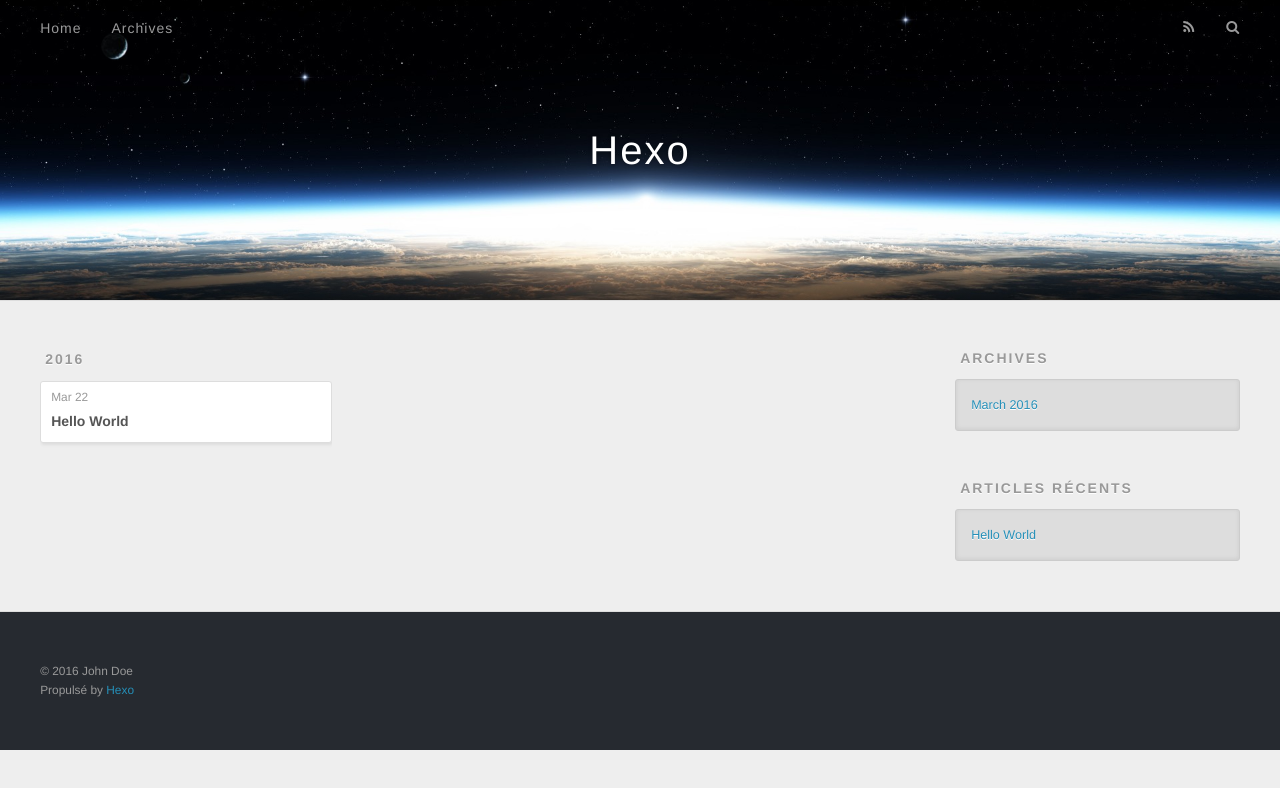
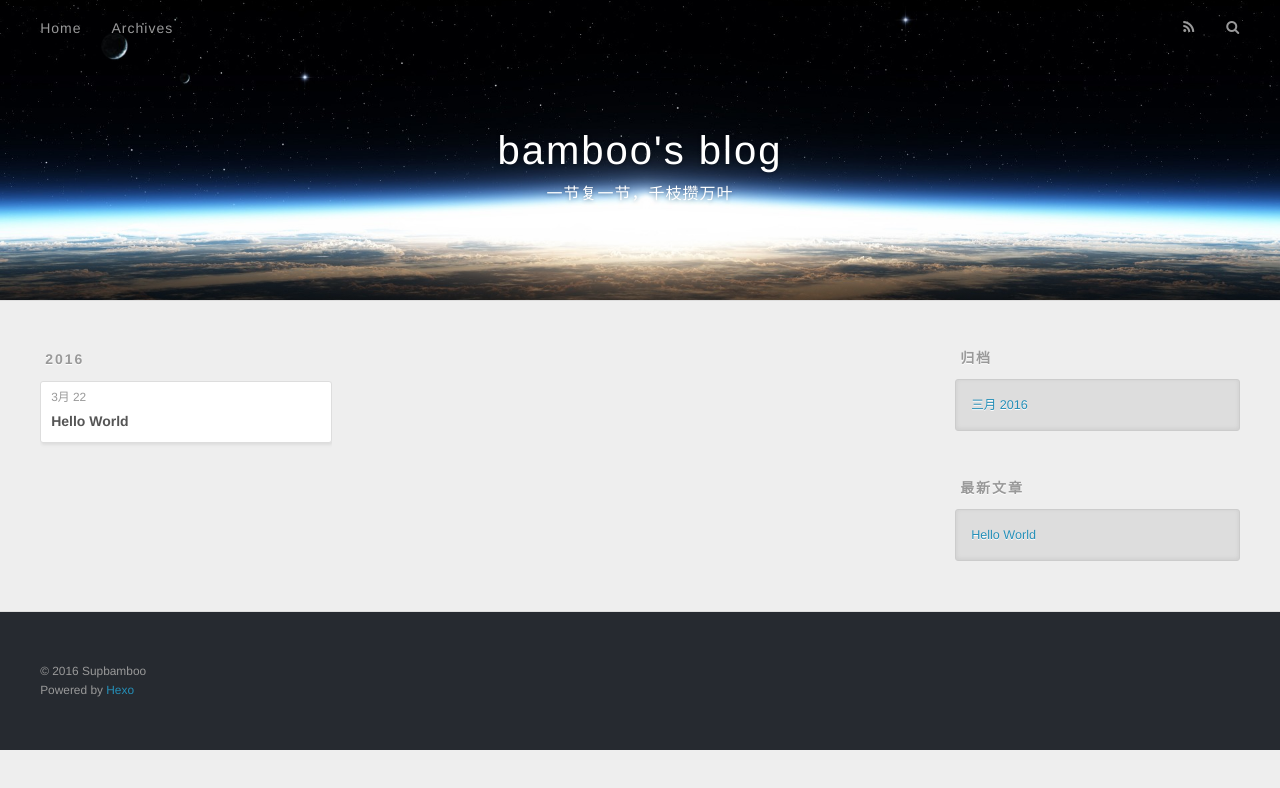
Before and after one commit to supbamboo/supbamboo.github.io, a plain HTML site: page archives/2016/03/index.html in a window 1280 px wide. Drawn offline with nearby package versions, Linux system fonts and the light colour scheme.

Commit message:
Site updated: 2016-03-22 13:00:54

```diff
--- a/archives/2016/03/index.html
+++ b/archives/2016/03/index.html
@@ -3,19 +3,19 @@
 <head>
   <meta charset="utf-8">
 
-  <title>Archives: 2016/3 | Hexo</title>
+  <title>归档: 2016/3 | bamboo&#39;s blog</title>
   <meta name="viewport" content="width=device-width, initial-scale=1, maximum-scale=1">
-  <meta name="description">
+  <meta name="description" content="一节复一节，千枝攒万叶；我自不开花，免撩蜂与蝶.">
 <meta property="og:type" content="website">
-<meta property="og:title" content="Hexo">
+<meta property="og:title" content="bamboo's blog">
 <meta property="og:url" content="http://yoursite.com/archives/2016/03/index.html">
-<meta property="og:site_name" content="Hexo">
-<meta property="og:description">
+<meta property="og:site_name" content="bamboo's blog">
+<meta property="og:description" content="一节复一节，千枝攒万叶；我自不开花，免撩蜂与蝶.">
 <meta name="twitter:card" content="summary">
-<meta name="twitter:title" content="Hexo">
-<meta name="twitter:description">
+<meta name="twitter:title" content="bamboo's blog">
+<meta name="twitter:description" content="一节复一节，千枝攒万叶；我自不开花，免撩蜂与蝶.">
 
-    <link rel="alternate" href="/atom.xml" title="Hexo" type="application/atom+xml">
+    <link rel="alternate" href="/atom.xml" title="bamboo&#39;s blog" type="application/atom+xml">
 
 
     <link rel="icon" href="/favicon.png">
@@ -36,8 +36,12 @@
   <div id="header-outer" class="outer">
     <div id="header-title" class="inner">
       <h1 id="logo-wrap">
-        <a href="/" id="logo">Hexo</a>
+        <a href="/" id="logo">bamboo&#39;s blog</a>
       </h1>
+
+        <h2 id="subtitle-wrap">
+          <a href="/" id="subtitle">一节复一节，千枝攒万叶</a>
+        </h2>
 
     </div>
     <div id="header-inner" class="inner">
@@ -51,9 +55,9 @@
       </nav>
       <nav id="sub-nav">
 
-          <a id="nav-rss-link" class="nav-icon" href="/atom.xml" title="Flux RSS"></a>
+          <a id="nav-rss-link" class="nav-icon" href="/atom.xml" title="RSS Feed"></a>
 
-        <a id="nav-search-btn" class="nav-icon" title="Rechercher"></a>
+        <a id="nav-search-btn" class="nav-icon" title="搜索"></a>
       </nav>
       <div id="search-form-wrap">
         <form action="//google.com/search" method="get" accept-charset="UTF-8" class="search-form"><input type="search" name="q" results="0" class="search-form-input" placeholder="Search"><button type="submit" class="search-form-submit">&#xF002;</button><input type="hidden" name="sitesearch" value="http://yoursite.com"></form>
@@ -79,7 +83,7 @@
   <div class="archive-article-inner">
     <header class="archive-article-header">
       <a href="/2016/03/22/hello-world/" class="archive-article-date">
-  <time datetime="2016-03-22T02:31:27.408Z" itemprop="datePublished">Mar 22</time>
+  <time datetime="2016-03-22T02:31:27.408Z" itemprop="datePublished">3月 22</time>
 </a>
 
 
@@ -110,9 +114,9 @@
 
 
   <div class="widget-wrap">
-    <h3 class="widget-title">Archives</h3>
+    <h3 class="widget-title">归档</h3>
     <div class="widget">
-      <ul class="archive-list"><li class="archive-list-item"><a class="archive-list-link" href="/archives/2016/03/">March 2016</a></li></ul>
+      <ul class="archive-list"><li class="archive-list-item"><a class="archive-list-link" href="/archives/2016/03/">三月 2016</a></li></ul>
     </div>
   </div>
 
@@ -120,7 +124,7 @@
 
 
   <div class="widget-wrap">
-    <h3 class="widget-title">Articles récents</h3>
+    <h3 class="widget-title">最新文章</h3>
     <div class="widget">
       <ul>
 
@@ -140,8 +144,8 @@
 
   <div class="outer">
     <div id="footer-info" class="inner">
-      &copy; 2016 John Doe<br>
-      Propulsé by <a href="http://hexo.io/" target="_blank">Hexo</a>
+      &copy; 2016 Supbamboo<br>
+      Powered by <a href="http://hexo.io/" target="_blank">Hexo</a>
     </div>
   </div>
 </footer>
```
Also changed, not shown: 2016/03/22/hello-world/index.html (+17 -13 lines), archives/2016/index.html (+21 -17 lines), archives/index.html (+21 -17 lines), index.html (+21 -17 lines).
